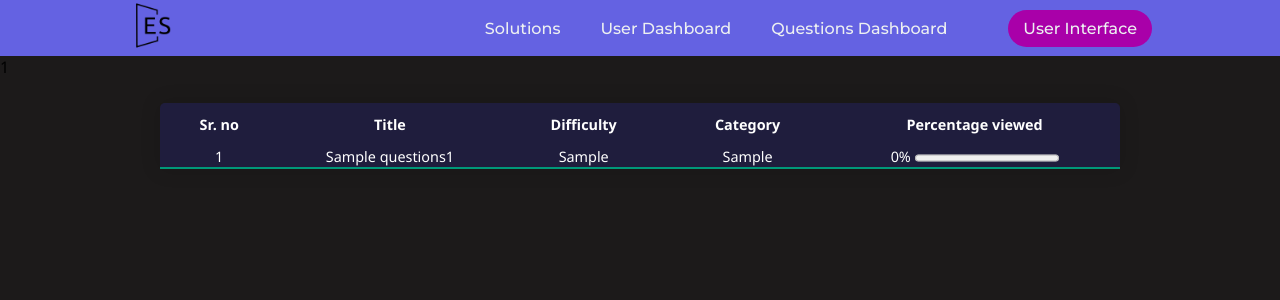
After one commit to Kedar59/es_php_version, a PHP site: page /admin_qdash.php in a window 1280 px wide. The commit adds this page. Shown: the top 300 px of the page. Run offline with PHP 8.4, Linux system fonts and the light colour scheme; tables that the repository leaves empty or names only in its code hold one stand-in row (values such as "Sample post"); data that the repository does not hold is empty.

Commit message:
Added for admin user and questions dashboard fully functional

```diff
--- a/SolutionsDisplay.php
+++ b/SolutionsDisplay.php
@@ -25,12 +25,15 @@
     <?php
         $title = urldecode($_GET['title']);
         $language = urldecode($_GET['language']);
+        if($loggedin){
         $res1 = $mysql->query("SELECT * FROM questions_auth WHERE title='$title' AND email='$loggedin_user_email'");
         $n_rows=$res1->num_rows;
         if($n_rows==0){
             $res2 = $mysql->query("INSERT INTO questions_auth (email,title) VALUES ('$loggedin_user_email','$title')");
             $res3 = $mysql->query("UPDATE user SET solved = solved + 1 WHERE email='$loggedin_user_email'");
+            $res4 = $mysql->query("UPDATE questions1 SET seen = seen + 1 WHERE title = '$title'");
             $_SESSION['solved']++;
+        }
         }
     ?>
     <div class="content">
--- /dev/null
+++ b/admin_header.php
@@ -0,0 +1,65 @@
+<!DOCTYPE html>
+    <head>
+        <meta charset="utf-8">
+        <meta http-equiv="X-UA-Compatible" content="IE=edge">
+        <title>Elite Solutions</title>
+        <meta name="description" content="">
+        <meta name="viewport" content="width=device-width, initial-scale=1">
+
+        <link rel="stylesheet" type="text/css" href="styles/home.css">
+        <link rel="preconnect" href="https://fonts.googleapis.com">
+        <link rel="preconnect" href="https://fonts.gstatic.com" crossorigin>
+        <link href="https://fonts.googleapis.com/css2?family=Montserrat:ital,wght@0,200;0,400;0,500;0,600;0,700;0,800;0,900;1,100;1,300;1,400;1,500;1,600;1,700;1,800;1,900&display=swap" rel="stylesheet">
+        <link rel="stylesheet" type="text/css" href="styles/header.css">
+    </head>
+    <body>
+        <header>
+            <a class="logo" href="index.php"><img src="images/logo.ico" alt="logo"></a>
+            <nav>
+                <ul class="nav__links">
+                    <li><a href="admin_solns.php">Solutions</a></li>
+                    <li><a href="admin_udash.php">User Dashboard</a></li>
+                    <li><a href="admin_qdash.php">Questions Dashboard</a></li>
+                </ul>
+            </nav>
+            <?php
+                // if($loggedin){
+                //     echo"<h3>$uname</h3> <a class='cta' href='logout.php'> Logout </a>";
+                // }
+                // else if($loggedin_admin)
+                // {
+                //     echo"<h3>$admin_name</h3> <a class='cta' href='logout.php'> Logout </a>";
+                // }
+                // else{
+                //     echo'<a class="cta" href="login_and_register.php">Register</a>
+                //     <a class="cta" href="login.php">Login</a>';
+                // }
+                echo"<a class='cta' href='index.php'> User Interface </a>";
+            ?>
+            <p class="menu cta">Menu</p>
+        </header>
+        <div class="overlay">
+            <a class="close">&times;</a>
+            <div class="overlay__content">
+                <li><a href="admin_solns.php">Solutions</a></li>
+                <li><a href="admin_udash.php">User Dashboard</a></li>
+                <li><a href="admin_qdash.php">Questions Dashboard</a></li>
+                <?php
+                // if($loggedin){
+                //     echo"<h3>$uname</h3> <a class='cta' href='logout.php'> Logout </a>";
+                // }
+                // else if($loggedin_admin)
+                // {
+                //     echo"<h3>$admin_name</h3> <a class='cta' href='logout.php'> Logout </a>";
+                // }
+                // else{
+                //     echo'<a class="cta" href="login_and_register.php">Register</a>
+                //     <a class="cta" href="login.php">Login</a>';
+                // }
+                echo"<a class='cta' href='index.php'> User Interface </a>";
+                ?>
+            </div>
+        </div>
+        <script type="text/javascript" src="javascript/mobile.js"></script>
+    </body>
+</html>
--- /dev/null
+++ b/admin_home.php
@@ -0,0 +1,4 @@
+<?php
+    include ("admin_header.php");
+
+?>
--- /dev/null
+++ b/admin_qdash.php
@@ -0,0 +1,59 @@
+<?php
+    include ("admin_header.php");
+    include ("MySQL.php");
+?>
+<!DOCTYPE html>
+<html lang="en">
+<head>
+    <meta charset="UTF-8">
+    <meta http-equiv="X-UA-Compatible" content="IE=edge">
+    <meta name="viewport" content="width=device-width, initial-scale=1.0">
+    <title>Admin user dashboard</title>
+    <link rel="stylesheet" href="styles/admin_udash.css">
+</head>
+<body>
+    <?php
+        $result = $mysql->query("SELECT COUNT(*) FROM user");
+
+        // Get the result and store it in a PHP variable
+        $totUsers = $result->fetch_array()[0];
+        print_r($totUsers);
+        $res = $mysql->query("SELECT id,title,difficulty,category,seen FROM questions1");
+        if ($res === false) {
+            die("Query failed: " . $mysql->error);
+        }
+        $table_data = array();
+        if($res->num_rows>0){
+            foreach(mysqli_fetch_all($res,MYSQLI_ASSOC) as $row){
+                array_push($table_data,$row);
+            }
+        }
+        $mysql->close();
+?>
+    <table class="content-table">
+        <thead>
+            <th>Sr. no</th>
+			<th>Title</th>
+			<th>Difficulty</th>
+			<th>Category</th>
+            <th>Percentage viewed</th>
+        </thead>
+        <tbody>
+            <?php foreach($table_data as $row) { ?>
+            <tr>
+            <td><?php echo $row['id'] ?></td>
+            <td><?php echo $row['title'] ?></td>
+            <td><?php echo $row['difficulty'] ?></td>
+            <td><?php echo $row['category'] ?></td>
+            <td>
+                <?php $seen = intval($row['seen']);
+                      echo round(($seen/$totUsers)*100)."%"; ?>
+                <progress id="file" value="<?php echo $seen; ?>" max="<?php echo $totUsers; ?>"></progress>
+            </td>
+            </tr>
+            <?php }  ?>
+        </tbody>
+    </table>
+
+</body>
+</html>
--- /dev/null
+++ b/styles/admin_udash.css
@@ -0,0 +1,87 @@
+
+
+.content-table {
+    border-collapse: collapse;
+    margin: 25px auto 25px auto;
+    font-size: 0.9em;
+    width: 75%;
+    border-radius: 5px 5px 0 0;
+    overflow: hidden;
+    box-shadow: 0 0 20px rgba(0, 0, 0, 0.15);
+}
+
+.content-table thead tr {
+    background-color: #1F1D3D;
+    color: #ffffff;
+    text-align: left;
+    font-weight: bold;
+}
+
+.content-table th{
+    padding: 12px 15px;
+}
+
+.content-table tbody tr {
+    border-bottom: 1px solid #dddddd;
+}
+.content-table tbody tr td{
+    text-decoration: none;
+    text-align: center;
+}
+.content-table thead tr th{
+    text-decoration: none;
+    text-align: center;
+}
+.content-table tbody tr:nth-of-type(even) {
+    background-color: #28254C;
+    color: white;
+}
+.content-table tbody tr:nth-of-type(odd) {
+    background-color: #1F1D3D;
+    color: white;
+}
+
+.content-table tbody tr:last-of-type {
+    border-bottom: 2px solid #009879;
+}
+
+/* *********************** Data table***************** */
+#datatab{
+    color:white;
+}
+.btn {
+    display: inline-block;
+    margin:10px 10px;
+    padding: 20px 30px;
+    font-size: 12px;
+    cursor: pointer;
+    text-align: center;
+    text-decoration: none;
+    outline: none;
+    color: #000000;
+    background-color: #ebc7e6;
+    border: none;
+    border-radius: 10px;
+    box-shadow: -4px 4px #999;
+    font-family: "Montserrat";
+    font-style: normal;
+    font-weight: 400;
+    font-size: 15px;
+    line-height: 12px;
+    text-align: center;
+    letter-spacing: 0.13em;
+  }
+  .btn img{
+    width:25.1px;
+  }
+
+  .btn:hover {
+    background-color: #deb0d8;
+  }
+
+  .btn:active {
+    background-color: #b376aa;
+    box-shadow: 0 0px #666;
+    transform: translateY(4px);
+    transform: translateX(-3px);
+  }
```
Also changed, not shown: admin_solns.php (added, +109 -0 lines), admin_udash.php (added, +57 -0 lines), styles/admin_solns.css (added, +87 -0 lines).
